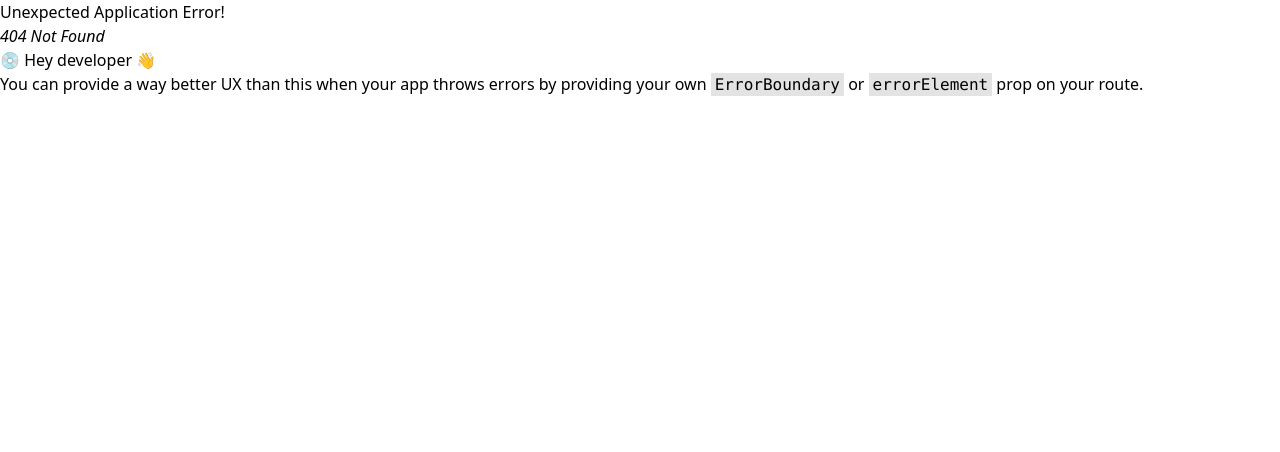
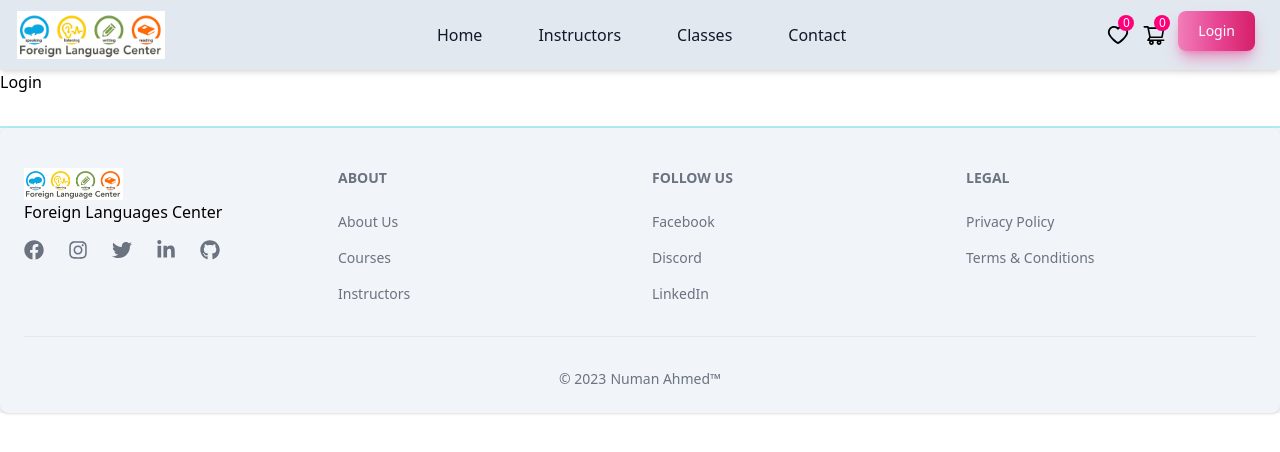
Before and after one commit to mdnumanahmed/foreign-languages-center-client, a React (Vite) app: page /login in a window 1280 px wide. Before the commit this address had no page. Shown: the top 452 px of the page. Built offline with nearby package versions, Linux system fonts and the light colour scheme; no server answers.

Commit message:
created AuthProvider and used in main.jsx

```diff
--- a/src/main.jsx
+++ b/src/main.jsx
@@ -3,9 +3,12 @@ import ReactDOM from "react-dom/client";
 import "./index.css";
 import { RouterProvider } from "react-router-dom";
 import router from "./routes/Routes.jsx";
+import AuthProvider from "./providers/AuthProvider";
 
 ReactDOM.createRoot(document.getElementById("root")).render(
   <React.StrictMode>
-    <RouterProvider router={router} />
+    <AuthProvider>
+      <RouterProvider router={router} />
+    </AuthProvider>
   </React.StrictMode>
 );
--- /dev/null
+++ b/src/pages/Login/Login.jsx
@@ -0,0 +1,11 @@
+
+
+const Login = () => {
+    return (
+        <div>
+            <h2>Login</h2>
+        </div>
+    );
+};
+
+export default Login;
--- /dev/null
+++ b/src/providers/AuthProvider.jsx
@@ -0,0 +1,30 @@
+import { createContext, useState } from "react";
+import app from "../firebase/firebase.config";
+import {createUserWithEmailAndPassword, getAuth} from 'firebase/auth'
+
+export const AuthContext = createContext()
+
+const auth = getAuth(app);
+
+const AuthProvider = ({children}) => {
+    const [user, setUser] = useState(null);
+    const [loading, setLoading] = useState(true);
+
+    const createUser = (email, password) => {
+        setLoading(true);
+        return createUserWithEmailAndPassword(auth, email, password)
+    }
+
+    const authInfo = {
+        user,
+        loading,
+        createUser
+    }
+    return (
+        <AuthContext.Provider value={authInfo}>
+            {children}
+        </AuthContext.Provider>
+    );
+};
+
+export default AuthProvider;
```
Also changed, not shown: src/routes/Routes.jsx (+10 -0 lines), .eslintrc.cjs.
